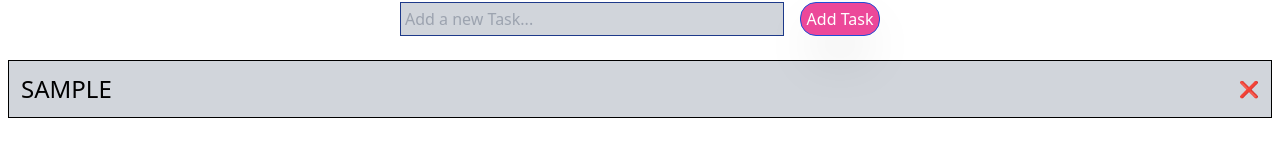
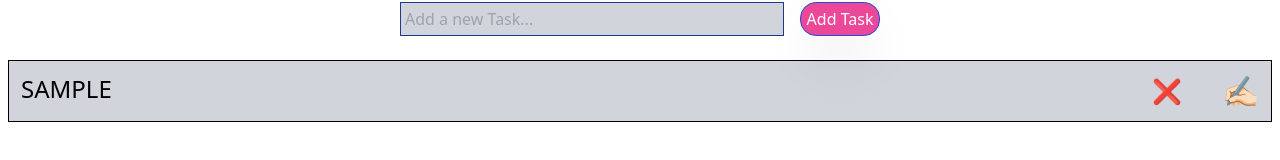
Before and after one commit to ashurbz/apps, a React (Create React App) app: page / in a window 1280 px wide. Both pictures are taken after typing "Sample" into the empty fields and a click on the button "Add Task". Shown: the part 366-526 px from the top of the page. Built offline with nearby package versions, Linux system fonts and the light colour scheme; the HTML template or start-up script is replaced by a standard one.

Commit message:
ui for edit completed

```diff
--- /dev/null
+++ b/src/components/Todo/EditTodo.js
@@ -0,0 +1,24 @@
+import React, { useState } from "react";
+
+const EditTodo = () => {
+  const [show, setShow] = useState(false);
+  const handleShowEdit = () => {
+    setShow(!show);
+  };
+
+  return (
+    <div>
+      <button onClick={handleShowEdit} className="text-3xl">
+        ✍🏻
+      </button>
+      {show && (
+        <div>
+          <input />
+          <button>Save Task</button>
+        </div>
+      )}
+    </div>
+  );
+};
+
+export default EditTodo;
--- a/src/components/Todo/List.js
+++ b/src/components/Todo/List.js
@@ -1,4 +1,5 @@
 import React from "react";
+import EditTodo from "./EditTodo";
 const List = ({ tasks, deleteTodo }) => {
   const handleTodoDelete = (id) => {
     deleteTodo(id);
@@ -11,17 +12,23 @@ const List = ({ tasks, deleteTodo }) => {
             className=" flex justify-between p-3 border border-black m-2 bg-gray-300"
             key={task.id}
           >
+            <div>
               <ul>
                 <li className="text-2xl">{task.text.toUpperCase()}</li>
               </ul>
+            </div>
+            <div className="flex">
               <button
+                className="text-2xl mx-10"
                 onClick={() => {
                   handleTodoDelete(task.id);
                 }}
               >
                 ❌
               </button>
-            {/* <DeleteTodo delTask={tasks} deleteTodo={deleteTodo} /> */}
+
+              <EditTodo />
+            </div>
           </div>
         );
       })}
--- a/src/components/Todo/Todo.js
+++ b/src/components/Todo/Todo.js
@@ -14,13 +14,12 @@ const Todo = () => {
     setTaskList([...taskList, { text: text, id: id }]);
     setText("");
   };
-  //4  1 2 3 4
+
   const handleDeleteTodo = (id) => {
     const deletedItems = taskList.filter((task) => {
       if (id !== task.id) {
         return task;
       }
-      console.log(task);
     });
     setTaskList(deletedItems);
   };
```
Lines whose indentation alone changed are shown as unchanged.
